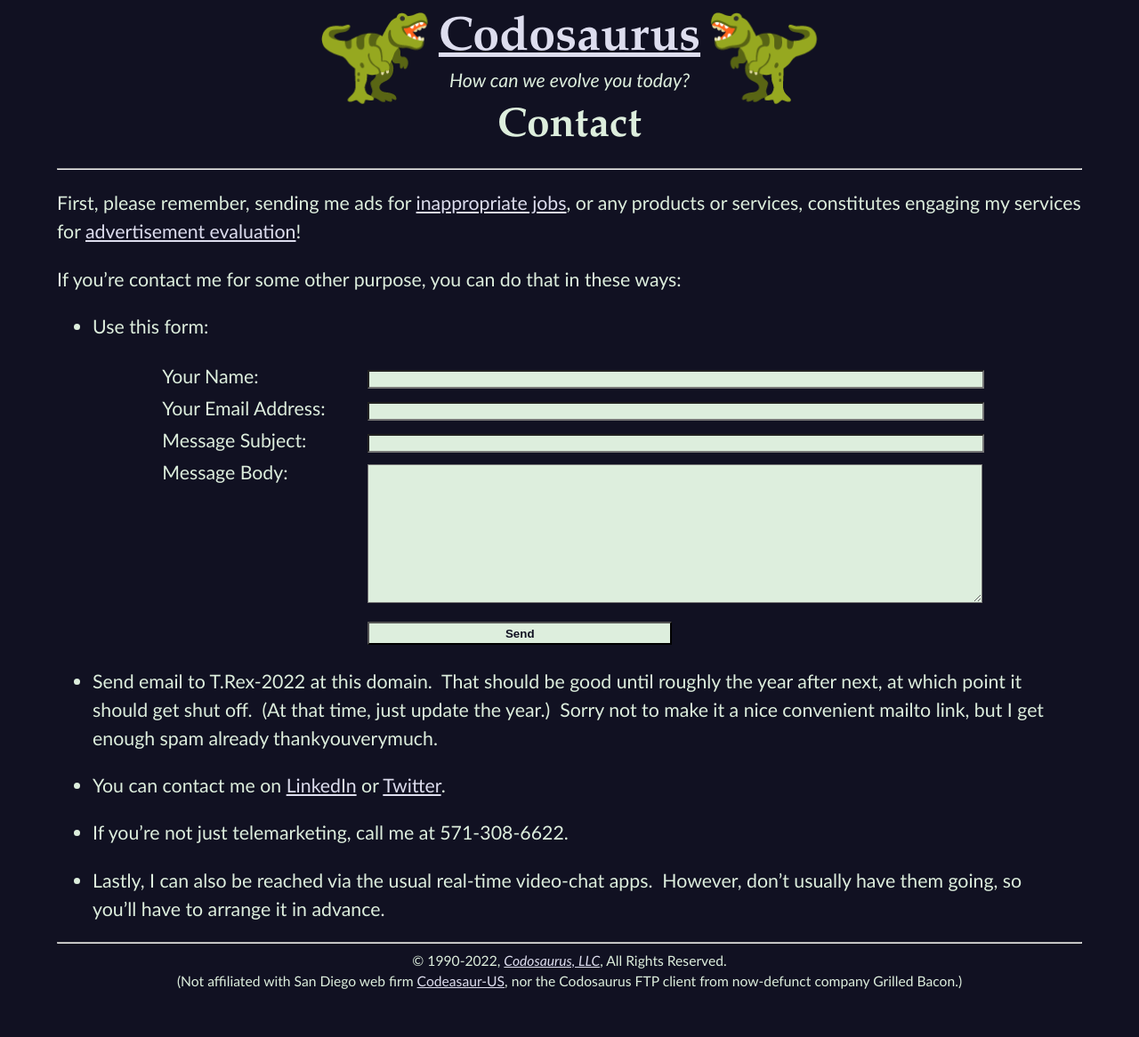
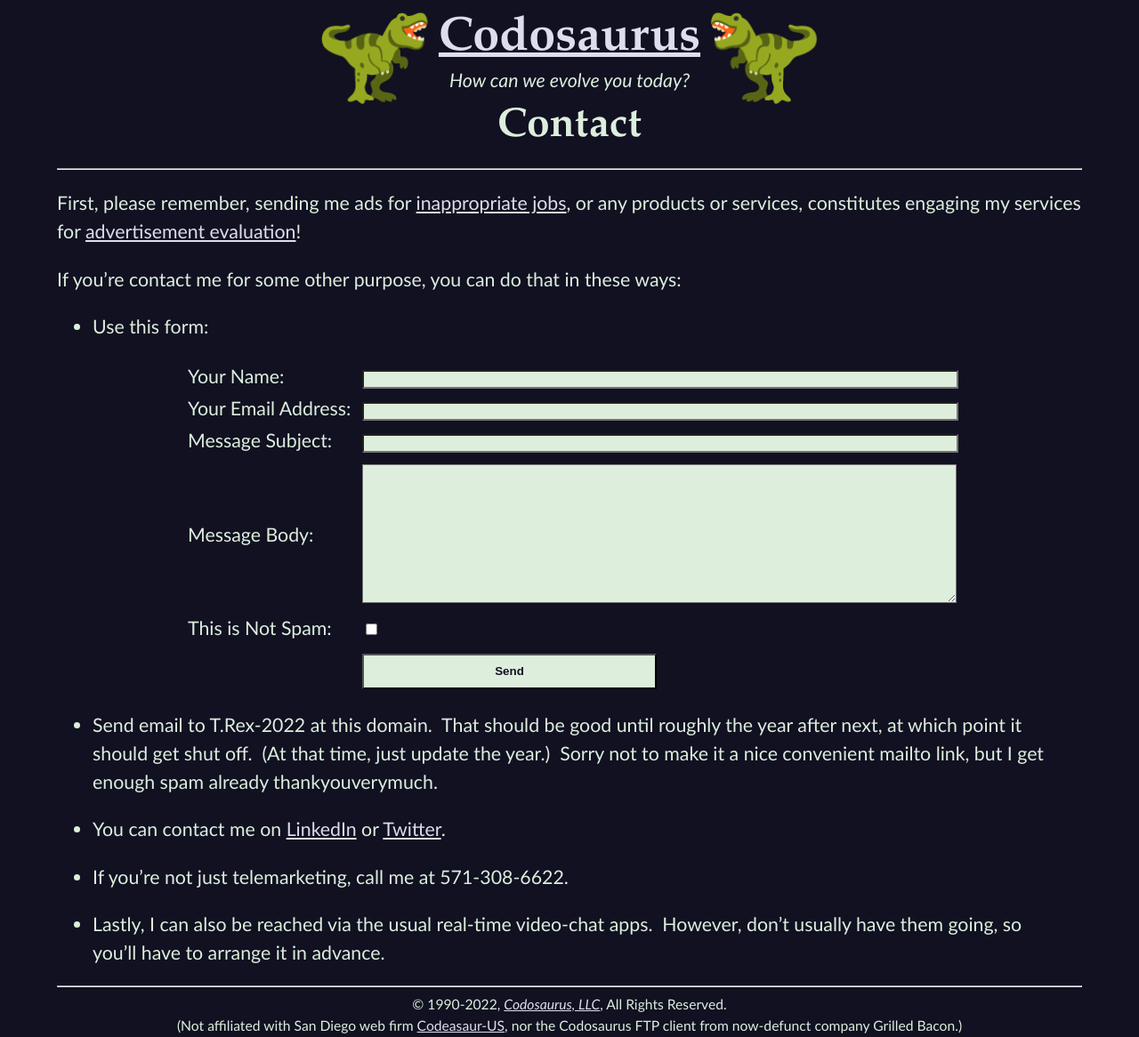
Before and after one commit to CodosaurusLLC/CodosaurusLLC.github.io, a Jekyll site: the page built from contact.md, in a window 1280 px wide. Shown: the whole page at 89% size. Built offline with Jekyll 4.4.1, drawn with Linux system fonts in a browser that asks for light colours; before the commit the page ends 1117 px from its top, so only the background shows below that.

Commit message:
tweak contact form

```diff
--- a/assets/css/contact.css
+++ b/assets/css/contact.css
@@ -1,22 +1,21 @@
 form#contact table {
   margin: auto;
-  vertical-align: top;
-  width: clamp(20em, 80%, 100em);
+  width: clamp(20em, 75%, 80em);
 }
 
-form#contact table td { vertical-align: top; }
+form#contact table td:first-child { width: 9em; }
 
-form#contact table td:first-child { width: 25%; }
-
-form#contact table td:last-child input,textarea {
+input, textarea {
   background: var(--fg-color);
   color:      var(--bg-color);
-  margin-top: 0.5em;
+  margin-top: .5em;
   width:      100%;
 }
 
-form#contact table td:last-child input[type="submit"] {
-  height:      2em;
+input[type="checkbox"] { width: auto; }
+
+input[type="submit"] {
+  height:      3em;
   font-weight: bold;
-  width:       50%;
+  width:       max(50%, 5em);
 }
--- a/assets/js/contact.js
+++ b/assets/js/contact.js
@@ -1,6 +1,15 @@
 function check_form() {
   var form = document.forms['contact'];
   var mt = form['mt'].value;
+  var ok = true;
+
+  if(ok) {
+    var mt = form['mt'].value;
+    ok &&= mt == null || mt == "";
+  }
+
+  if(ok) { ok &&= form['notspam'].checked; }
+
   /* if false it will just sit there, naughty spammer! */
-  return mt == null || mt == "";
+  return ok;
 }
--- a/contact.md
+++ b/contact.md
@@ -38,6 +38,10 @@
           <textarea name="body" id="body" rows="10" maxlength="1000" required></textarea>
         </td>
       </tr>
+      <tr>
+        <td><label for="notspam">This is Not Spam:</label></td>
+        <td><input type="checkbox" name="notspam" id="notspam"></td>
+      </tr>
       <tr style="position: absolute; right: 101%">
         <td><label for="mt">Subscription:</label></td>
         <td><input type="text" name="mt" id="mt"></td>
```
